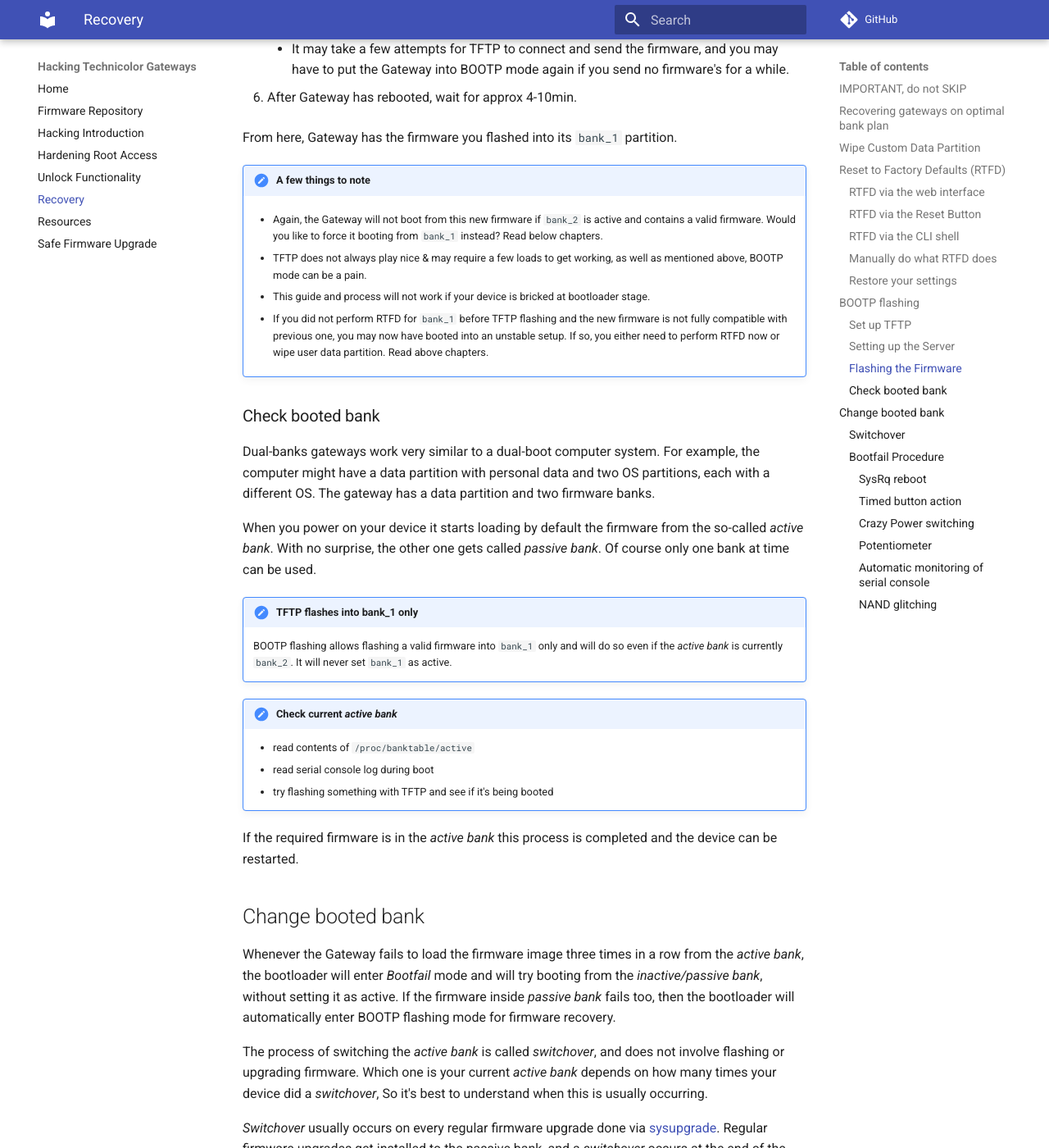
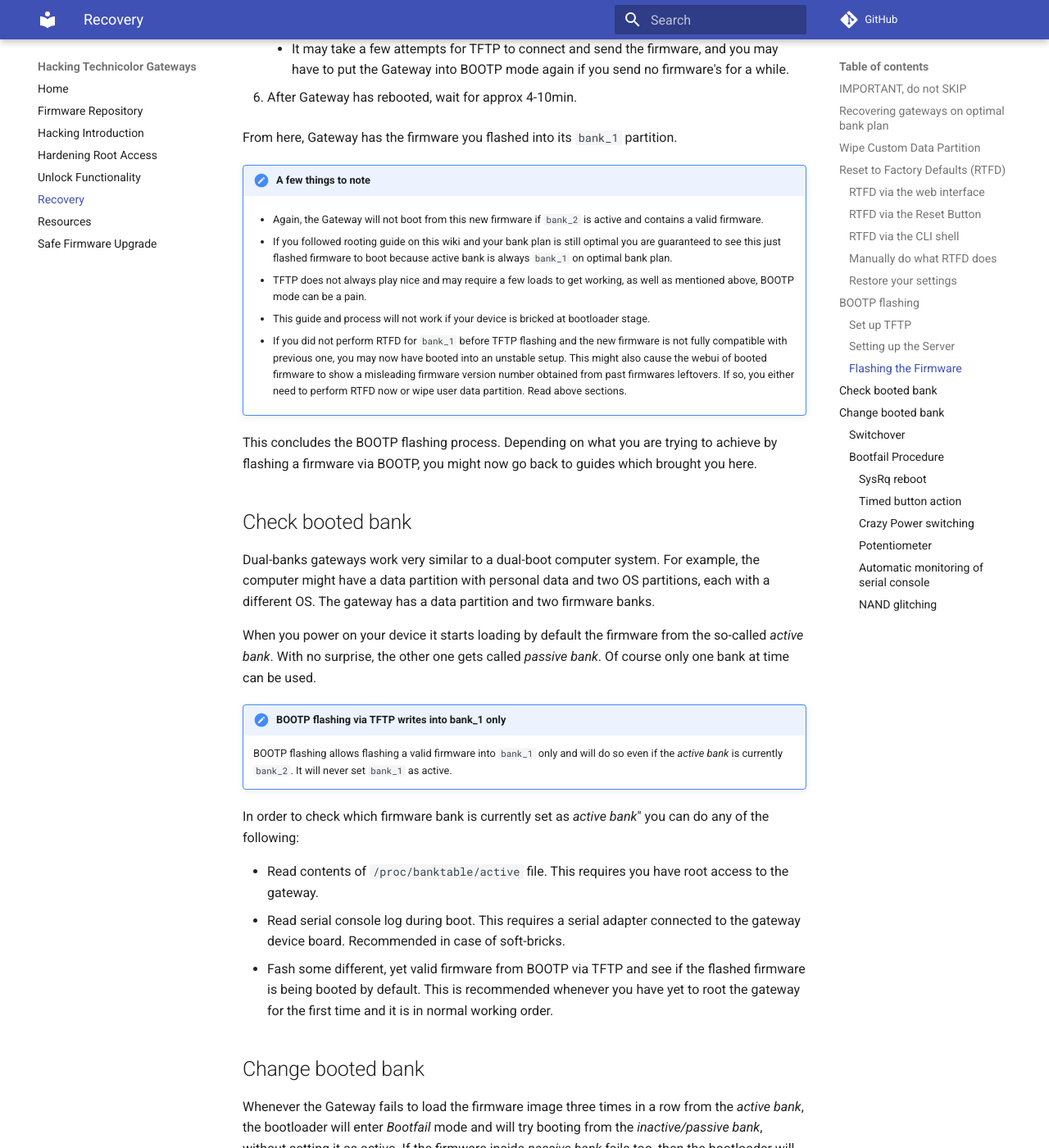
Before and after one commit to hack-technicolor/hack-technicolor, an MkDocs documentation site: the page built from docs/Recovery.md, in a window 1280 px wide and 1400 px high, scrolled down 9517 px. Shown: the whole window at 82% size. Built offline with MkDocs 1.6.1 and Material for MkDocs 9.7.7, drawn with Linux system fonts in a browser that asks for light colours; comment, search, counter and statistics services are not loaded.

Commit message:
Move booted bank check guide out of BOOTP flashing

```diff
--- a/docs/Recovery.md
+++ b/docs/Recovery.md
@@ -241,29 +241,32 @@ You are now ready to try booting the Gateway to do the flash!
 From here, Gateway has the firmware you flashed into its `bank_1` partition.
 
 !!! note "A few things to note"
-    - Again, the Gateway will not boot from this new firmware if `bank_2` is active and contains a valid firmware. Would you like to force it booting from `bank_1` instead? Read below chapters.
+    - Again, the Gateway will not boot from this new firmware if `bank_2` is active and contains a valid firmware.
 
-    - TFTP does not always play nice & may require a few loads to get working, as well as mentioned above, BOOTP mode can be a pain.
+    - If you followed rooting guide on this wiki and your bank plan is still optimal you are guaranteed to see this just flashed firmware to boot because active bank is always `bank_1` on optimal bank plan.
+
+    - TFTP does not always play nice and may require a few loads to get working, as well as mentioned above, BOOTP mode can be a pain.
 
     - This guide and process will not work if your device is bricked at bootloader stage.
 
-    - If you did not perform RTFD for `bank_1` before TFTP flashing and the new firmware is not fully compatible with previous one, you may now have booted into an unstable setup. If so, you either need to perform RTFD now or wipe user data partition. Read above chapters.
+    - If you did not perform RTFD for `bank_1` before TFTP flashing and the new firmware is not fully compatible with previous one, you may now have booted into an unstable setup. This might also cause the webui of booted firmware to show a misleading firmware version number obtained from past firmwares leftovers. If so, you either need to perform RTFD now or wipe user data partition. Read above sections.
 
-### Check booted bank
+This concludes the BOOTP flashing process. Depending on what you are trying to achieve by flashing a firmware via BOOTP, you might now go back to guides which brought you here.
+
+## Check booted bank
 
 Dual-banks gateways work very similar to a dual-boot computer system. For example, the computer might have a data partition with personal data and two OS partitions, each with a different OS. The gateway has a data partition and two firmware banks.
 
 When you power on your device it starts loading by default the firmware from the so-called *active bank*. With no surprise, the other one gets called *passive bank*. Of course only one bank at time can be used.
 
-!!! note "TFTP flashes into bank_1 only"
+!!! note "BOOTP flashing via TFTP writes into bank_1 only"
     BOOTP flashing allows flashing a valid firmware into `bank_1` only and will do so even if the *active bank* is currently `bank_2`. It will never set `bank_1` as active.
 
-!!! hint "Check current *active bank*"
-    - read contents of `/proc/banktable/active`
-    - read serial console log during boot
-    - try flashing something with TFTP and see if it's being booted
+In order to check which firmware bank is currently set as *active bank*" you can do any of the following:
 
-If the required firmware is in the *active bank* this process is completed and the device can be restarted.
+- Read contents of `/proc/banktable/active` file. This requires you have root access to the gateway.
+- Read serial console log during boot. This requires a serial adapter connected to the gateway device board. Recommended in case of soft-bricks.
+- Fash some different, yet valid firmware from BOOTP via TFTP and see if the flashed firmware is being booted by default. This is recommended whenever you have yet to root the gateway for the first time and it is in normal working order.
 
 ## Change booted bank
 
```
